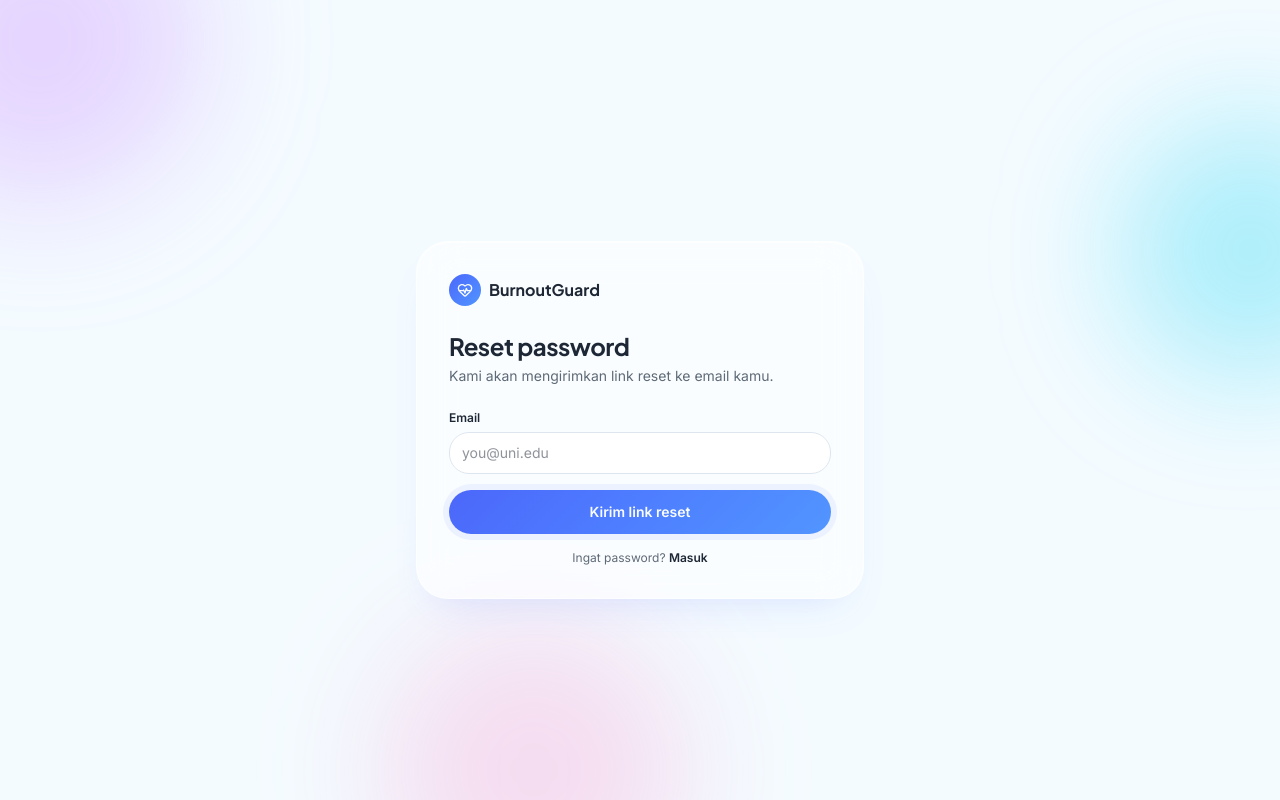
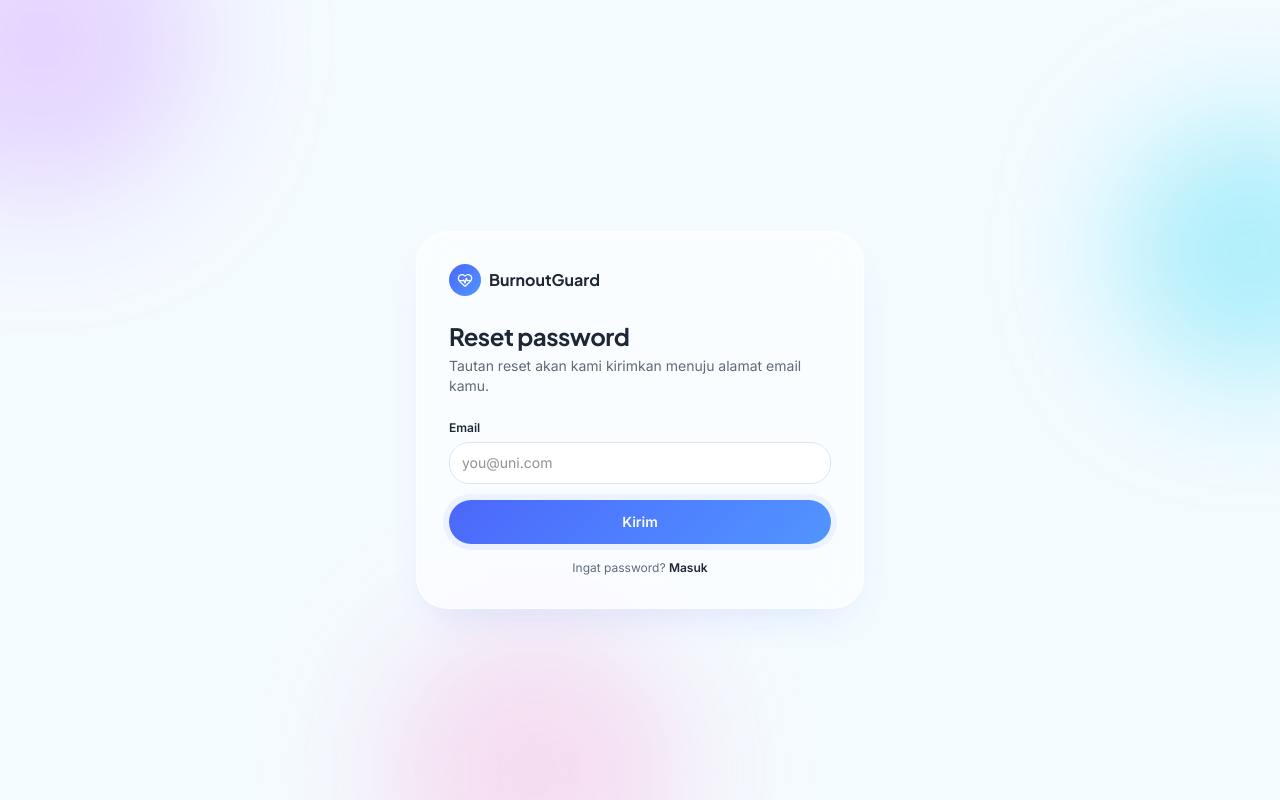
Before and after one commit to dafwann/burnoutguard, a Next.js app: page /forgot-password in a window 1280 px wide. Built offline with nearby package versions, Linux system fonts and the light colour scheme; no server answers.

Commit message:
refactor(password): soften reset link description on forgot password page

```diff
--- a/src/app/forgot-password/page.tsx
+++ b/src/app/forgot-password/page.tsx
@@ -65,7 +65,7 @@ export default function ForgotPasswordPage() {
           </h1>
 
           <p className="mt-1 text-sm text-muted-foreground">
-            Kami akan mengirimkan link reset ke email kamu.
+            Tautan reset akan kami kirimkan menuju alamat email kamu.
           </p>
 
           <form onSubmit={handleReset} className="mt-6 space-y-4">
@@ -74,7 +74,7 @@ export default function ForgotPasswordPage() {
               <div className="text-xs font-semibold">Email</div>
               <input
                 type="email"
-                placeholder="you@uni.edu"
+                placeholder="you@uni.com"
                 value={email}
                 onChange={(e) => setEmail(e.target.value)}
                 className="mt-1.5 w-full rounded-xl border border-border bg-surface px-3 py-2.5 text-sm outline-none transition focus:border-primary focus:shadow-glow"
@@ -87,7 +87,7 @@ export default function ForgotPasswordPage() {
               disabled={loading}
               className="w-full rounded-2xl gradient-primary py-3 text-sm font-semibold text-primary-foreground shadow-glow transition hover:opacity-95 disabled:opacity-50"
             >
-              {loading ? 'Mengirim...' : 'Kirim link reset'}
+              {loading ? 'Mengirim...' : 'Kirim'}
             </button>
 
             <div className="text-center text-xs text-muted-foreground">
```
